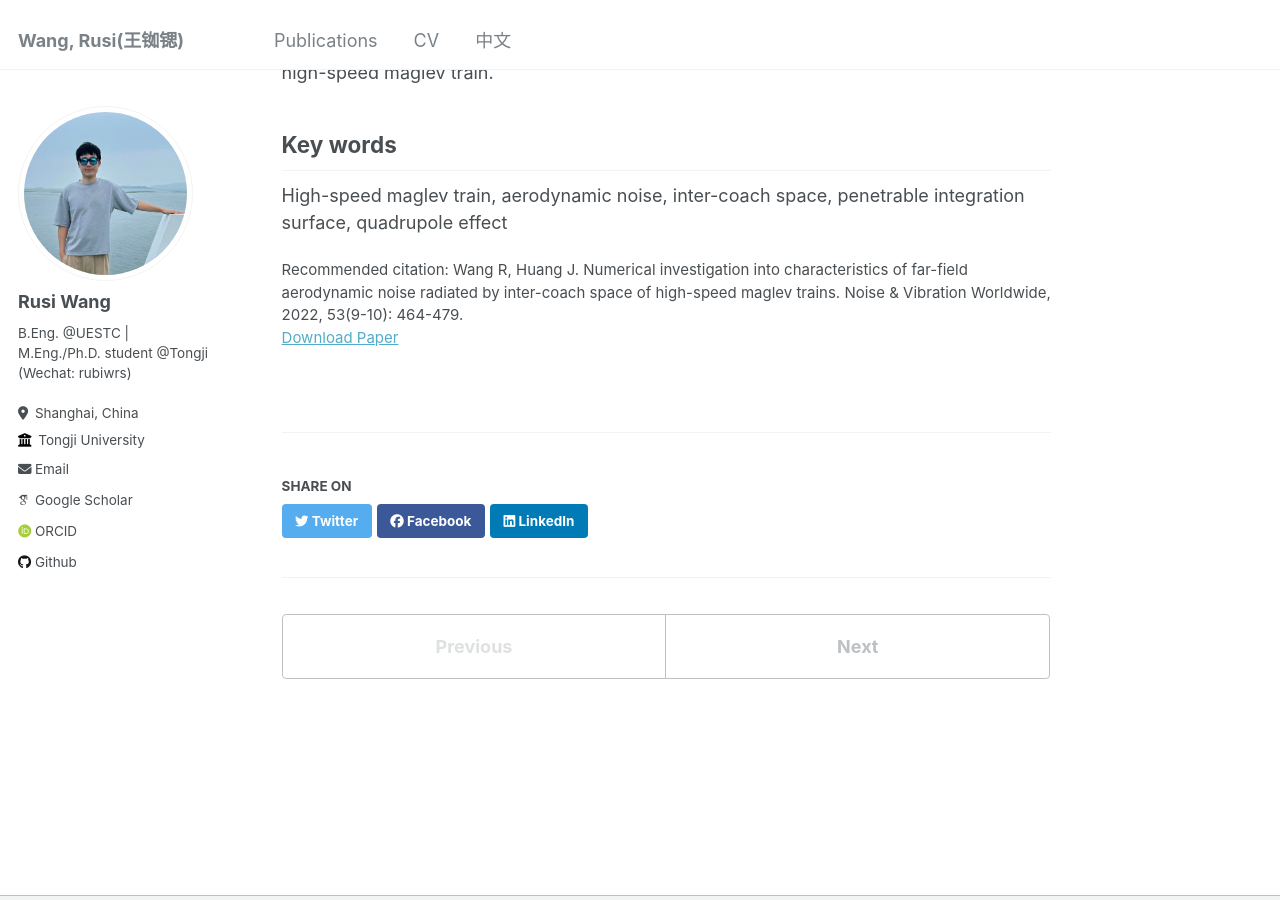
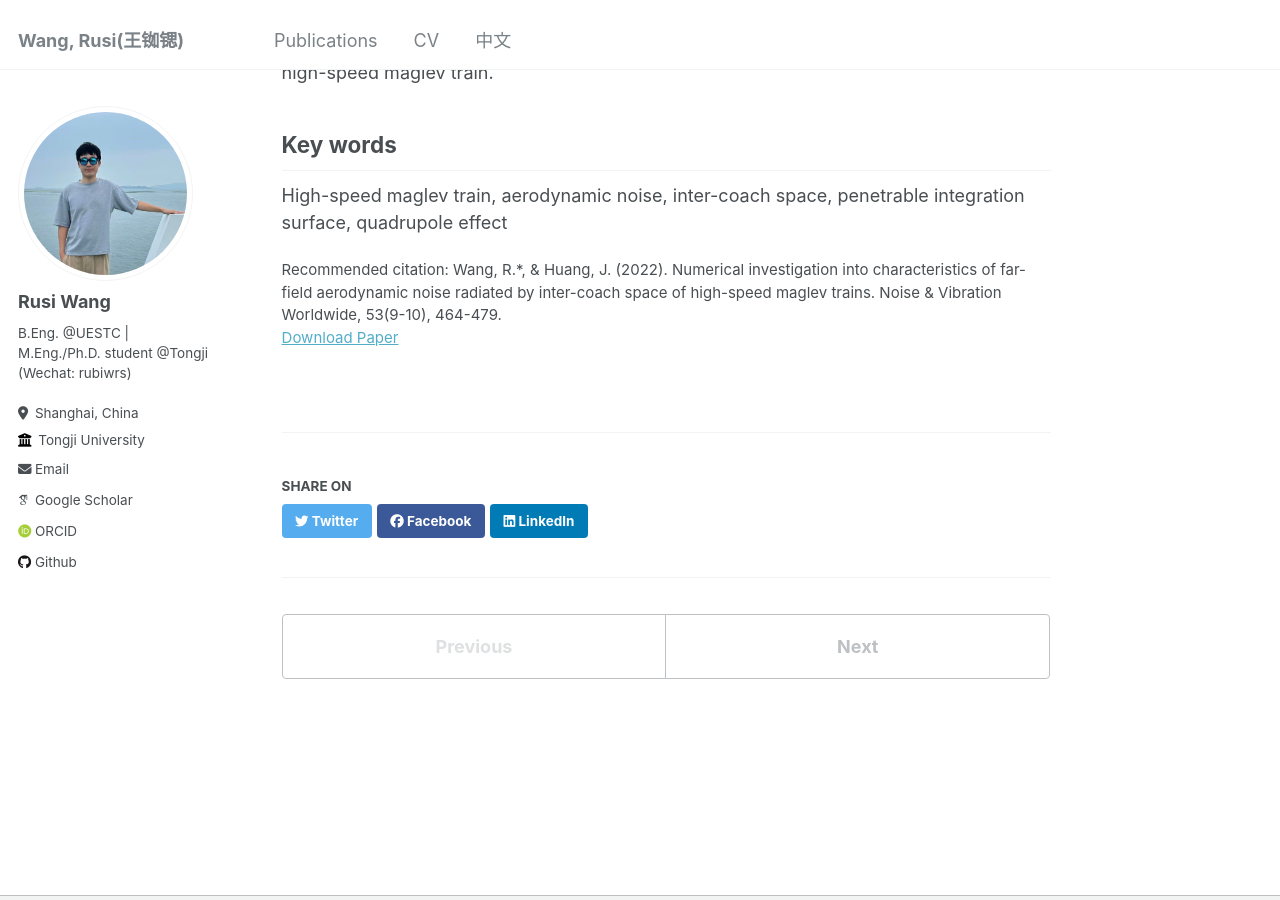
Before and after one commit to RusiWang99/RusiWang99.github.io, a Jekyll site: the page built from _publications/2022-10-20-Numerical investigation into characteristics of far-field aerodynamic noise radiated by inter-coach space of high-speed maglev trains.md, in a window 1280 px wide and 900 px high, scrolled down 862 px. Built offline with Jekyll 4.4.1, drawn with Linux system fonts in a browser that asks for light colours; some web fonts are replaced.

```diff
--- a/_publications/2022-10-20-Numerical investigation into characteristics of far-field aerodynamic noise radiated by inter-coach space of high-speed maglev trains.md
+++ b/_publications/2022-10-20-Numerical investigation into characteristics of far-field aerodynamic noise radiated by inter-coach space of high-speed maglev trains.md
@@ -6,7 +6,7 @@ excerpt: ''
 date: 2022-10-20
 venue: 'Noise & Vibration Worldwide'
 paperurl: 'https://sage.cnpereading.com/paragraph/article/?doi=10.1177/09574565221128063'
-citation: 'Wang R, Huang J. Numerical investigation into characteristics of far-field aerodynamic noise radiated by inter-coach space of high-speed maglev trains. Noise & Vibration Worldwide, 2022, 53(9-10): 464-479.'
+citation: 'Wang, R.*, & Huang, J. (2022). Numerical investigation into characteristics of far-field aerodynamic noise radiated by inter-coach space of high-speed maglev trains. Noise & Vibration Worldwide, 53(9-10), 464-479.'
 ---
 
 ## Abstract
```
